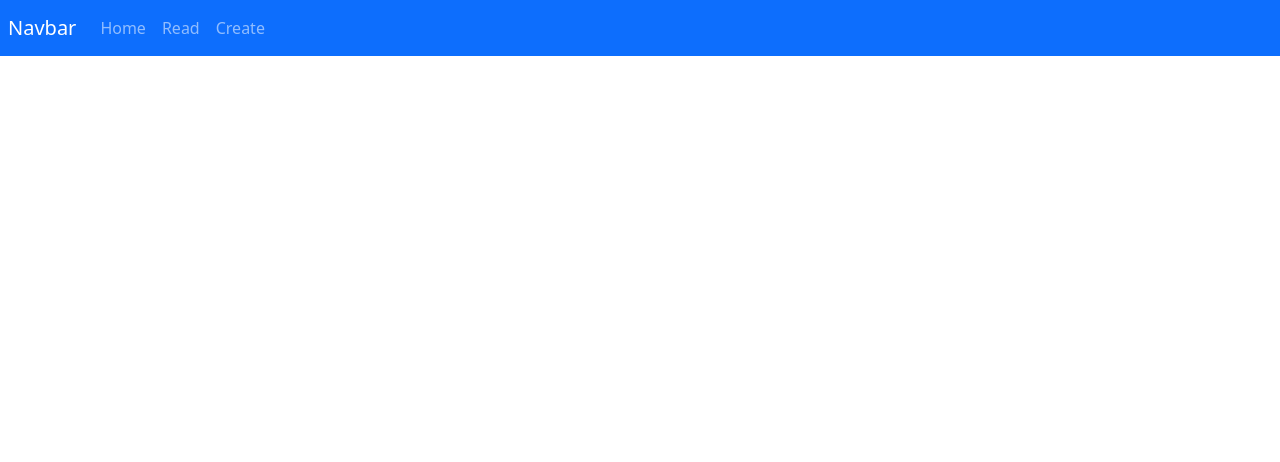
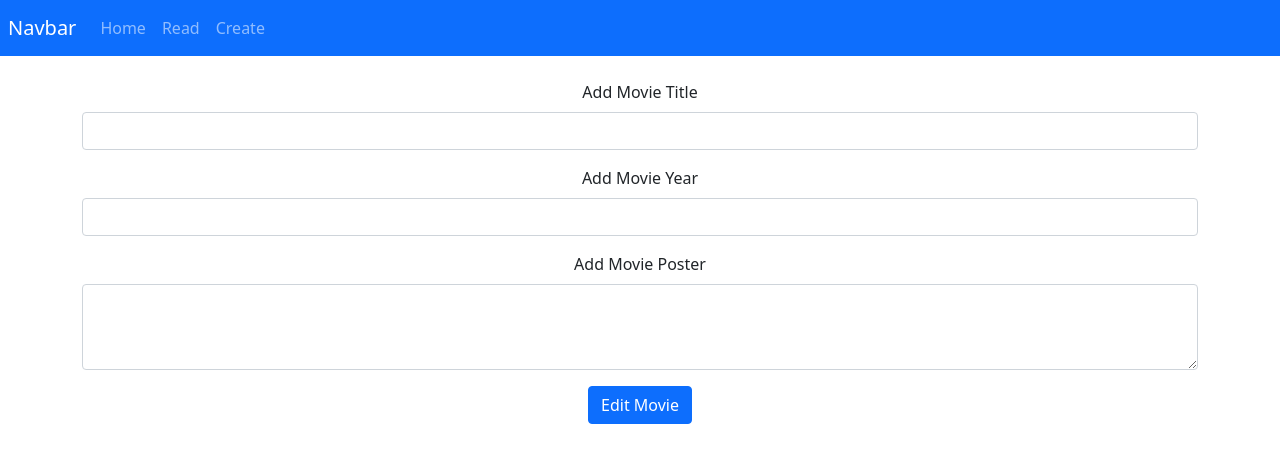
Before and after one commit to edzaans/data-rep-lab10, a React (Create React App) app: page /edit/1 in a window 1280 px wide. Shown: the top 462 px of the page. Built offline with nearby package versions, Linux system fonts and the light colour scheme; no server answers.

Commit message:
Edit component added

```diff
--- a/src/App.js
+++ b/src/App.js
@@ -5,6 +5,7 @@ import { Component } from "react";
 import Content from "./Components/Content";
 import { Read } from "./Components/Read";
 import { Create } from "./Components/Create";
+import { Edit } from "./Components/Edit";
 // Import Bootstrap
 import "bootstrap/dist/css/bootstrap.min.css";
 // Import Navbar Component from Bootstrap libary
@@ -41,6 +42,7 @@ class App extends Component {
             <Route path="/" component={Content} exact></Route>
             <Route path="/read" component={Read} exact></Route>
             <Route path="/create" component={Create} exact></Route>
+            <Route path="/edit/:id" component={Edit} exact />
           </Switch>
           {/* End SWITCH */}
         </div>
--- /dev/null
+++ b/src/Components/Edit.js
@@ -0,0 +1,167 @@
+// Import React
+import React from "react";
+// Import Components to be used from BootStrap library
+import { Form, Button, Container } from "react-bootstrap";
+// Import axios to communicate with Back End
+import axios from "axios";
+
+// Create CREATE Class and export it
+export class Edit extends React.Component {
+  // Constructor to initialise
+  constructor() {
+    super();
+
+    // Bind all events
+    // Bind Form submission
+    this.onSubmit = this.onSubmit.bind(this);
+    // Bind Title function
+    this.onChangeTitle = this.onChangeTitle.bind(this);
+    // Bind Year change
+    this.onChangeYear = this.onChangeYear.bind(this);
+    // Bind Poster change
+    this.onChangePoster = this.onChangePoster.bind(this);
+
+    // Set initial state with props
+    this.state = {
+      Title: "",
+      Year: "",
+      Poster: "",
+    };
+  }
+
+  // Code when Component starts
+  componentDidMount() {
+    console.log(this.props.match.params.id);
+
+    // Get method to retrieve movie information from server
+    axios
+      .get("http://localhost:4000/api/movies/" + this.props.match.params.id)
+      .then((response) => {
+        this.setState({
+          _id: response.data._id,
+          Title: response.data.title,
+          Year: response.data.year,
+          Poster: response.data.poster,
+        });
+      })
+      .catch((err) => {
+        console.log(err);
+      });
+  }
+
+  // Function to be run when form is Submitted
+  onSubmit(el) {
+    // Prevents page reload when form is submitted
+    el.preventDefault();
+    // Alert code for testing posted values
+    alert(
+      `Movie added : ${this.state.Title} - ${this.state.Year} - ${this.state.Poster}`
+    );
+    // Declare Object that is sent with Axios.post method
+    const newmovie = {
+      title: this.state.Title,
+      year: this.state.Year,
+      poster: this.state.Poster,
+      _id: this.state._id,
+    };
+
+    // Create PUT method to update record
+    axios
+      .put("http://localhost:4000/api/movies/" + this.state._id, newmovie)
+      .then((response) => {
+        console.log(response.data);
+      })
+      .catch((err) => {
+        console.log("Data not updated: " + err);
+      });
+
+    // Create POST to server
+    /*   axios
+      .post("http://localhost:4000/api/movies", newmovie)
+      // Promise is returned here
+      .then((response) => {
+        console.log("Data came back from API");
+        console.log(response);
+      })
+      // Catch block
+      .catch((err) => {
+        console.log("Error in posting data : " + err);
+      }); */
+
+    /*
+    ******   FOR TESTING DATA STREAM ONLY ********
+    const test = "Data stream works";
+    axios
+      .post("http://localhost:4000/api/movies", test)
+      .then(console.log(test));
+
+    ***********************************************
+    */
+  }
+
+  // Function to be run when Title value submitted
+  onChangeTitle(el) {
+    // Sets state Title value to target(input) value
+    this.setState({ Title: el.target.value });
+  }
+
+  // Function to be run when Year value submitted
+  onChangeYear(el) {
+    // Sets state Year value to target(input) value
+    this.setState({ Year: el.target.value });
+  }
+
+  // Function to be run when Poster value submitted
+  onChangePoster(el) {
+    // Sets state Poster value to target(input) value
+    this.setState({ Poster: el.target.value });
+  }
+
+  // render method of all code to be rendered on screen
+  render() {
+    // Return value that will be displayed
+    return (
+      // Wrap all content in a <div> element
+      <div className="App">
+        {/* Wrap elements in Container for spacing/layout */}
+        <Container>
+          {/* Working Form with BootStrap styles */}
+          <Form onSubmit={this.onSubmit}>
+            <Form.Group className="mb-3" controlId="movieTitle">
+              <Form.Label>Add Movie Title</Form.Label>
+              <Form.Control
+                type="text"
+                value={this.state.Title}
+                onChange={this.onChangeTitle}
+              />
+            </Form.Group>
+
+            <Form.Group className="mb-3" controlId="movieYear">
+              <Form.Label>Add Movie Year</Form.Label>
+              <Form.Control
+                type="text"
+                value={this.state.Year}
+                onChange={this.onChangeYear}
+              />
+            </Form.Group>
+
+            <Form.Group className="mb-3" controlId="moviePoster">
+              <Form.Label>Add Movie Poster</Form.Label>
+              <Form.Control
+                as="textarea"
+                rows={3}
+                name="poster"
+                value={this.state.Poster}
+                onChange={this.onChangePoster}
+              />
+            </Form.Group>
+
+            <Button variant="primary" type="submit" value="Edit Movie">
+              Edit Movie
+            </Button>
+          </Form>
+        </Container>
+      </div>
+    );
+  }
+}
--- a/src/Components/MovieItem.js
+++ b/src/Components/MovieItem.js
@@ -1,6 +1,8 @@
 import React from "react";
 // Import Card component from BootStrap
 import { Card } from "react-bootstrap";
+// Import React link
+import { Link } from "react-router-dom";
 
 export class MovieItem extends React.Component {
   // Render method
@@ -9,7 +11,7 @@ export class MovieItem extends React.Component {
     return (
       // Wrap in DIV and add some BootStrap position classes ( Flex )
       <div className="d-flex justify-content-center">
-        <Card style={{ width: "18rem" }}>
+        <Card style={{ width: "18rem" }} className="my-3">
           <Card.Body>
             {/* Add title that was created using .map() for each element */}
             <Card.Title>{this.props.movie.title}</Card.Title>
@@ -18,6 +20,12 @@ export class MovieItem extends React.Component {
           </Card.Body>
           {/* Add Poster that was created using .map() for each element */}
           <Card.Img variant="top" src={this.props.movie.poster} />
+          <Link
+            to={"/edit/" + this.props.movie._id}
+            className="btn btn-primary"
+          >
+            Edit
+          </Link>
         </Card>
       </div>
     );
```
Also changed, not shown: 1 other file (tests, documents, lock files or other folders).
